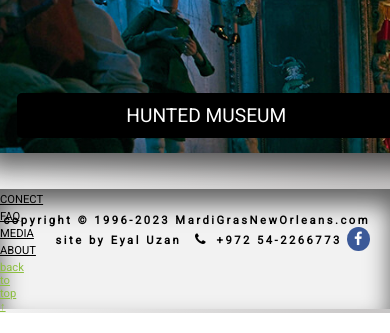
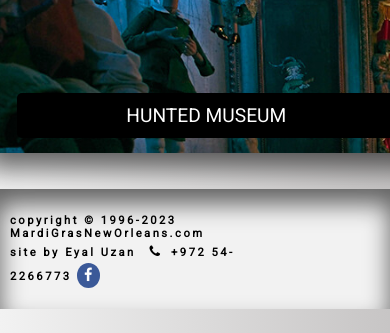
Before and after one commit to uzaneyal/mardi, a plain HTML site: page mardiGradProject/index.html in a window 390 px wide. Shown: the part 4087-4420 px from the top of the page. Drawn offline with Linux system fonts and the light colour scheme; a web font is replaced by a local one.

Commit message:
Add files via upload

```diff
--- a/mardiGradProject/css/indexStyle.css
+++ b/mardiGradProject/css/indexStyle.css
@@ -897,7 +897,7 @@
  /***********************************************************nav buttom***********************************************************/
 
  .navigatorButtom {
-    width: 100%;
+     width: 100%;
      background-color: black;
      height: 53px;
  }
@@ -922,26 +922,34 @@
  }
 
 
+
+
  .foot {
-    width: 100%;
+     width: 100%;
      height: 120px;
      background-color: #f2f2f2;
+     box-shadow: inset 0px 15px 25px rgba(0, 0, 0, 0.6);
+     padding-top: 30px;
+ }
+
+ .foot div {
+     width: 38%;
      text-align: center;
+     letter-spacing: 2.5px;
+     font-size: 0.5em;
      font-family: roboto;
-     font-size: 0.5em;
-     letter-spacing: 2.5px;
-     padding-top: 34px;
-     box-shadow: inset 0px 15px 25px rgba(0, 0, 0, 0.6);
+     margin: auto;
  }
 
  .fafa {
      background-color: #3B5998;
-     padding: 5px;
+     padding: 4px;
      padding-left: 7px;
      font-size: 1.3em;
-     width:2%;
+     width: 5%;
      opacity: 1;
      color: white;
+
 
  }
 
@@ -960,17 +968,23 @@
          text-decoration: underline;
          color: black;
          font-size: 0.7rem;
-         margin-top: 4px;
+         margin-top: 8px;
          text-align: center;
-         padding-right: 400px;
+         padding-left: 400px;
 
      }
 
      .foot {
 
-         text-align: right;
-         padding-right: 20px;
-         padding-top: 25px;
+
+          padding-top: 25px;
+
+     }
+
+     .foot div {
+         width: 70%;
+         text-align: left;
+        margin-left: 10px;
      }
 
      .fafa {
```
